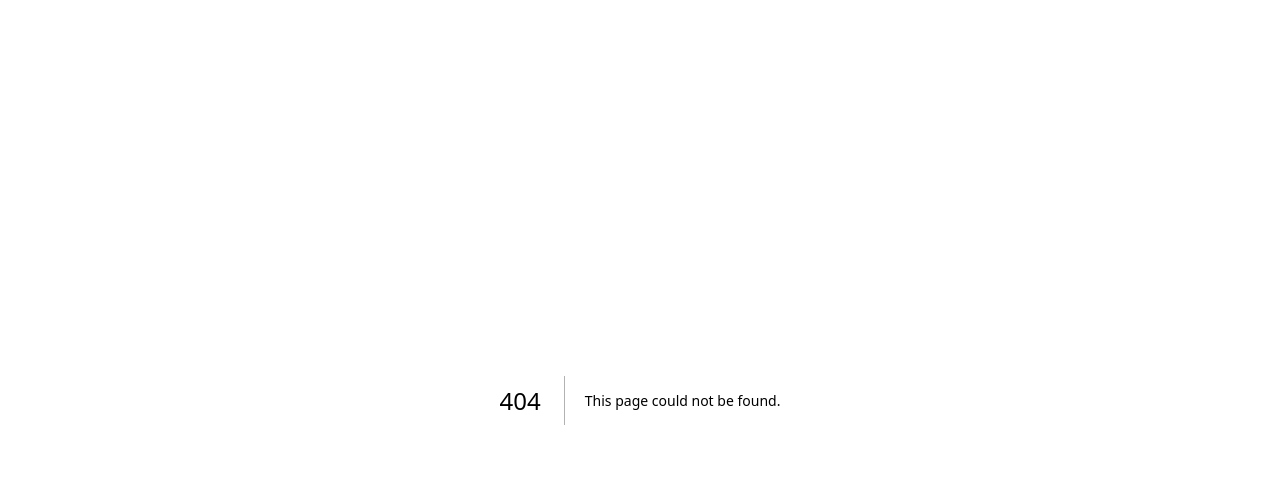
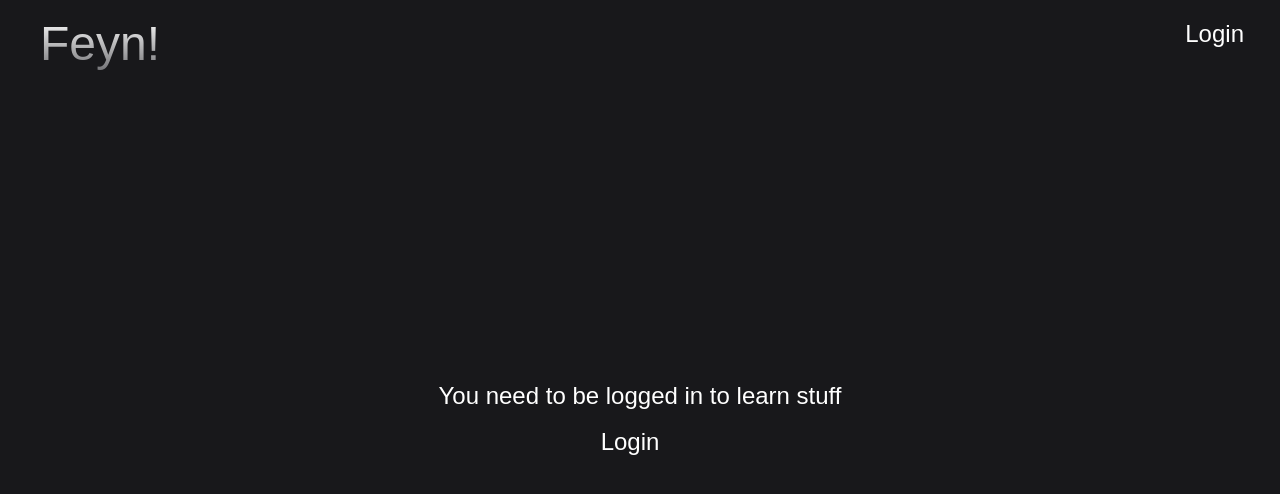
Before and after one commit to adityadafe/feyn-ai, a Next.js app: page /explain in a window 1280 px wide. Before the commit this address had no page. Shown: the top 494 px of the page. Built offline with nearby package versions, Linux system fonts and the light colour scheme; no server answers.

Commit message:
feat:added need to login component

```diff
--- /dev/null
+++ b/src/app/explain/page.tsx
@@ -0,0 +1,14 @@
+import Navbar from "@/components/navbar"
+import NeedToLogin from "@/components/need-to-login"
+import { getServerSession } from "next-auth"
+
+export default async function ExplainPage() {
+  const session = await getServerSession()
+
+  return (
+    <>
+    <Navbar/>
+      {session ? null : <NeedToLogin />}
+    </>
+  )
+}
--- a/src/app/page.tsx
+++ b/src/app/page.tsx
@@ -17,7 +17,7 @@ export default async function Home() {
           <span className="font-black text-white lg:text-6xl text-2xl"> LITERATURE!! </span> <br />
           {
             session
-              ? <Link href="/temp"> <DottedButton> Lets Go</DottedButton> </Link>
+              ? <Link href="/explain"> <DottedButton> Lets Go</DottedButton> </Link>
               : null
           }
         </div>
--- a/src/app/temp/page.tsx
+++ /dev/null
@@ -1,24 +0,0 @@
-export default function TempPage() {
-  return (
-    <>
-      <div className="overflow-hidden">
-        <div className="bg-[#FFF4E2] w-[100vw] h-[100vh]">
-        </div>
-        <div className="bg-[#ED3C71] w-[100vw] h-[100vh]">
-        </div>
-        <div className="bg-[#6421F4] w-[100vw] h-[100vh]">
-        </div>
-        <div className="bg-[#0F0F0F] w-[100vw] h-[100vh]">
-        </div>
-        <div className="bg-[#ED89A6] w-[100vw] h-[100vh]">
-        </div>
-        <div className="bg-[#9A0CCA] w-[100vw] h-[100vh]">
-        </div>
-        <div className="bg-[#601C7C] w-[100vw] h-[100vh]">
-        </div>
-        <div className="bg-[#1E1E1E] w-[100vw] h-[100vh]">
-        </div>
-      </div>
-    </>
-  )
-}
--- a/src/components/nav-menu.tsx
+++ b/src/components/nav-menu.tsx
@@ -51,7 +51,7 @@ export default function NavMenu({
 					</DropdownMenuItem>
 				</Link>
 
-				<Link href="/temp">
+				<Link href="/explain">
 					<DropdownMenuItem className="text-white font-recoleta">
 						Explain
 					</DropdownMenuItem>
--- a/src/components/navbar.tsx
+++ b/src/components/navbar.tsx
@@ -1,6 +1,7 @@
 import { getServerSession } from "next-auth"
 import NavMenu from "./nav-menu"
 import LoginButton from "./ui/login-button"
+import Link from "next/link"
 
 export default async function Navbar() {
 	const session: {
@@ -15,9 +16,11 @@ export default async function Navbar() {
 		<>
 			<header className="flex items-center justify-between">
 				<div className="flex flex-row items-center mt-5 ml-5">
-					<span className="text-transparent bg-clip-text bg-gradient-to-b from-white to-zinc-300/50  ml-2 text-5xl font-recoleta lg:ml-5">
-						Feyn!
-					</span>
+					<Link href="/">
+						<span className="text-transparent bg-clip-text bg-gradient-to-b from-white to-zinc-300/50  ml-2 text-5xl font-recoleta lg:ml-5">
+							Feyn!
+						</span>
+					</Link>
 				</div>
 				<div className="items-center">
 					{
--- /dev/null
+++ b/src/components/need-to-login.tsx
@@ -0,0 +1,14 @@
+import LoginButton from "./ui/login-button";
+
+export default function NeedToLogin() {
+	return (
+		<>
+			<div className="h-[88vh] w-[100vw] flex items-center justify-center flex-col ">
+				<p className="text-white text-2xl font-recoleta mx-7">You need to be logged in to learn stuff</p>
+				<div className="text-zinc-900 lg:mt-3 ">
+					<LoginButton />
+				</div>
+			</div>
+		</>
+	)
+}
--- a/src/components/ui/login-button.tsx
+++ b/src/components/ui/login-button.tsx
@@ -7,7 +7,7 @@ export default function LoginButton() {
     <Button
       variant="ghost"
       className="text-white font-recoleta mr-5 text-2xl mt-5 lg:mt-0"
-      onClick={() => signIn('github', { callbackUrl: '/' })}
+      onClick={() => signIn('github')}
     > Login</Button>
 
   )
```
